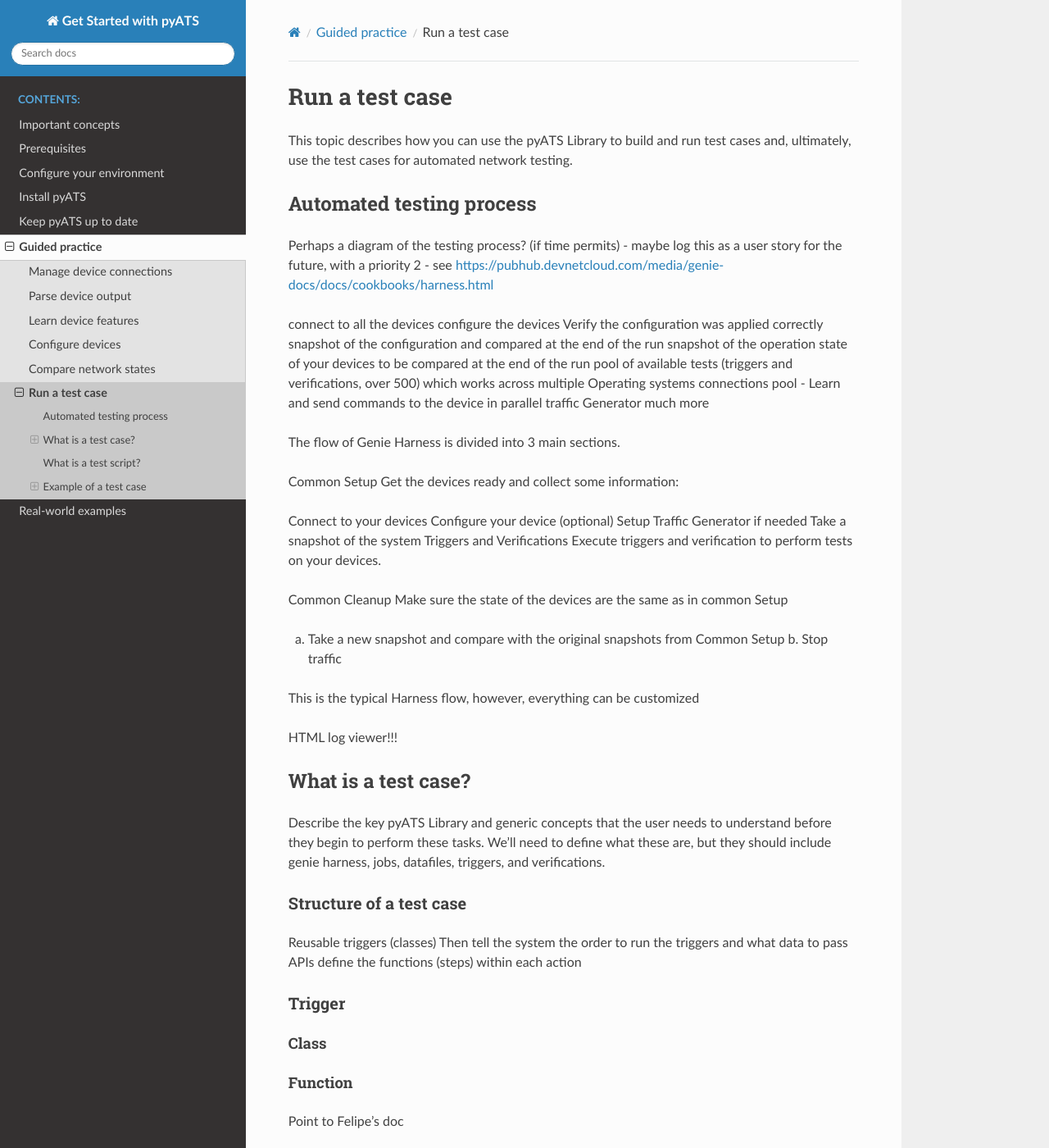
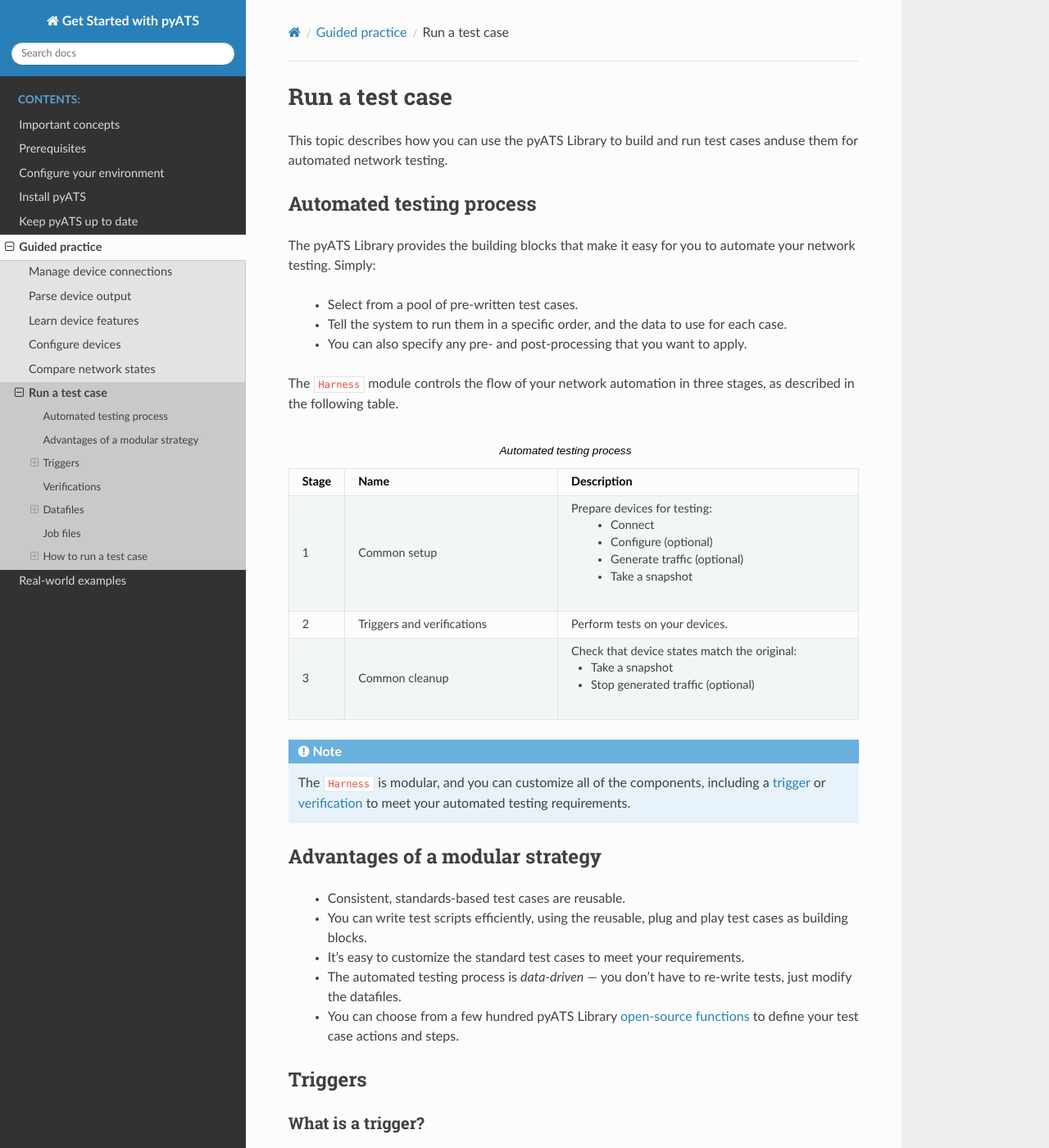
Before and after one commit to CiscoTestAutomation/getting-started, a Sphinx documentation site: the page built from source/quickstart/runtestcase.rst, in a window 1280 px wide and 1400 px high. Shown: the whole window at 82% size. Built offline with Sphinx 7.4.7 and the Read the Docs theme 2.0.0, drawn with Linux system fonts in a browser that asks for light colours; pages that are not in the unit, such as notebooks, are missing from menus; some of the changed text lies outside the part shown.

Commit message:
Topic development in progress.

```diff
--- /dev/null
+++ b/source/definitions/def_trigger.rst
@@ -0,0 +1,3 @@
+.. _genie-trigger:
+
+A trigger is an action or sequence of actions performed on a device, which changes the device state or configuration.
--- /dev/null
+++ b/source/quickstart/HarnessProcess.csv
@@ -0,0 +1,12 @@
+Stage,Name,Description
+1,Common setup,"Prepare devices for testing:
+
+ * Connect
+ * Configure (optional)
+ * Generate traffic (optional)
+ * Take a snapshot"
+2, Triggers and verifications,Perform tests on your devices.
+3,Common cleanup,"Check that device states match the original:
+
+* Take a snapshot
+* Stop generated traffic (optional)"
--- a/source/quickstart/keyconcepts.rst
+++ b/source/quickstart/keyconcepts.rst
@@ -45,7 +45,7 @@
     The |library| command line interface (CLI) is a powerful, Linux-based command-line utility that gives you |library| Python functionality directly from a Linux terminal (or emulator). The CLI is easy to use, even if you don't know anything about Python or programming.
 
    Trigger
-    A trigger is an action or sequence of actions performed on a device, which changes the device state or configuration.
+    .. include:: ../definitions/def_trigger.rst
 
    Verification
     A verification is the execution of a show command to retrieve the current state of one or more devices. A verification typically runs before and after an action (trigger) to compare the previous and current device states.
--- a/source/quickstart/runtestcase.rst
+++ b/source/quickstart/runtestcase.rst
@@ -1,66 +1,64 @@
 Run a test case
 ======================
-This topic describes how you can use the |library| to build and run test cases and, ultimately, use the test cases for automated network testing.
+This topic describes how you can use the |library| to build and run test cases anduse them for automated network testing.
 
 Automated testing process
 ---------------------------
-Perhaps a diagram of the testing process? (if time permits) - maybe log this as a user story for the future, with a priority 2 - see https://pubhub.devnetcloud.com/media/genie-docs/docs/cookbooks/harness.html
+The |library| provides the building blocks that make it easy for you to automate your network testing. Simply:
 
-connect to all the devices
-configure the devices
-Verify the configuration was applied correctly
-snapshot of the configuration and compared at the end of the run
-snapshot of the operation state of your devices to be compared at the end of the run
-pool of available tests (triggers and verifications, over 500) which works across multiple Operating systems
-connections pool - Learn and send commands to the device in parallel
-traffic Generator
-much more
+ * Select from a pool of pre-written test cases.
+ * Tell the system to run them in a specific order, and the data to use for each case.
+ * You can also specify any pre- and post-processing that you want to apply.
 
-The flow of Genie Harness is divided into 3 main sections.
+The ``Harness`` module controls the flow of your network automation in three stages, as described in the following table.
 
-Common Setup
-Get the devices ready and collect some information:
+.. csv-table:: Automated testing process
+    :file: HarnessProcess.csv
+    :header-rows: 1
+    :widths: 5 40 55
 
-Connect to your devices
-Configure your device (optional)
-Setup Traffic Generator if needed
-Take a snapshot of the system
-Triggers and Verifications
-Execute triggers and verification to perform tests on your devices.
+.. note:: The ``Harness`` is modular, and you can customize all of the components, including a :term:`trigger` or :term:`verification` to meet your automated testing requirements.
 
-Common Cleanup
-Make sure the state of the devices are the same as in common Setup
+Advantages of a modular strategy
+--------------------------------
+ * Consistent, standards-based test cases are reusable.
+ * You can write test scripts efficiently, using the reusable, plug and play test cases as building blocks.
+ * It's easy to customize the standard test cases to meet your requirements.
+ * The automated testing process is *data-driven* --- you don't have to re-write tests, just modify the datafiles.
+ * You can choose from a few hundred |library| `open-source functions <https://pubhub.devnetcloud.com/media/genie-feature-browser/docs/#/apis>`_ to define your test case actions and steps.
 
-a. Take a new snapshot and compare with the original snapshots from Common Setup b. Stop traffic
+Triggers
+---------
 
-This is the typical Harness flow, however, everything can be customized
+What is a trigger?
+^^^^^^^^^^^^^^^^^^
 
-HTML log viewer!!!
+.. include:: ../definitions/def_trigger.rst
 
-What is a test case?
---------------------
-Describe the key |library| and generic concepts that the user needs to understand before they begin to perform these tasks. We'll need to define what these are, but they should include |genieprfx| harness, jobs, datafiles, triggers, and verifications.
+You can think of a trigger as equivalent to a |pyATS| *test case*. The |library| provides you with `a pool of triggers for the most common actions <https://pubhub.devnetcloud.com/media/genie-feature-browser/docs/#/triggers>`_, already written and available to use out-of-the-box. Select a trigger name from the list to see a description.
 
-Structure of a test case
-^^^^^^^^^^^^^^^^^^^^^^^^^
 
-Reusable triggers (classes)
-Then tell the system the order to run the triggers and what data to pass
-APIs define the functions (steps) within each action
 
-Trigger
-^^^^^^^^^^^^^
+Structure of a trigger
+^^^^^^^^^^^^^^^^^^^^^^^
+If you know or want to learn a bit of Python, you can customize a trigger to meet your requirements. A trigger has a standard structure::
 
-Class
-"""""
+from genie.harness.base import Trigger
 
-Function
-""""""""
-Point to Felipe's doc
+ class  TriggerName(Trigger)
+    def FunctionName (arguments from datafile, arg2..., steps from pyATS) - see example.py
 
-Datafile
-""""""""
-The YAML datafiles control the flow of test execution. - testbed
+
+
+
+Verifications
+---------------
+
+Datafiles
+----------
+The `YAML <https://yaml.org>`_ datafiles control the flow of test execution.
+
+- testbed
 mapping (optional) - to connect to more devices than uut
 verification (optional) - there is a default
 trigger (optional) - there is a default
@@ -68,21 +66,41 @@
 configuration
 pts (profile the system)
 
-Job file
-"""""""""
+Trigger datafile
+^^^^^^^^^^^^^^^^
+
+A trigger datafile is a `YAML <https://yaml.org>`_ file that specifies the following minimum information:
+
+ * Trigger name
+ * Trigger source --- the path and *class* (trigger)
+ * Devices on which to run the test
+ * Any parameters (input) to pass as arguments to the trigger functions
+
+.. note:: The term *class* refers to the Python file structure of a trigger. The class is the same as the trigger name.
+
+Each trigger description tells you the mandatory and optional fields of its associated datafile.
+
+.. tip:: If you use the standard |library| triggers, you don't have to provide a trigger datafile. The system will use the default datafile stored in your virtual environment at ``/genie_yamls/<uut_os>/trigger_datafile_<uut_os>.yaml``. The default trigger datafile specifies the device ``uut``, which you define in your :term:`testbed yaml file`.
+
+For more details, see the `complete trigger datafile schema <https://pubhub.devnetcloud.com/media/genie-docs/docs/userguide/harness/user/datafile.html#trigger-datafile>`_.
+
+
+Job files
+--------------
 
 
 
 
+HTML log viewer!!!
 
-Verification
-^^^^^^^^^^^^
+How to run a test case
+--------------------------
 
-What is a test script?
------------------------
 
-Example of a test case
-------------------------
+Reusable triggers (classes)
+Then tell the system the order to run the triggers and what data to pass
+APIs define the functions (steps) within each action
+
 
 Set up your system
 ^^^^^^^^^^^^^^^^^^^
@@ -109,8 +127,7 @@
 
 
 See also...
-*a list of relevant links*
 
  * More information about functions: https://pubhub.devnetcloud.com/media/genie-docs/docs/userguide/apis/index.html#api-guidelines-and-good-practices
- * link 2
+ * Detailed description of the ``Harness`` module: https://pubhub.devnetcloud.com/media/genie-docs/docs/cookbooks/harness.html
  * link 3
```
